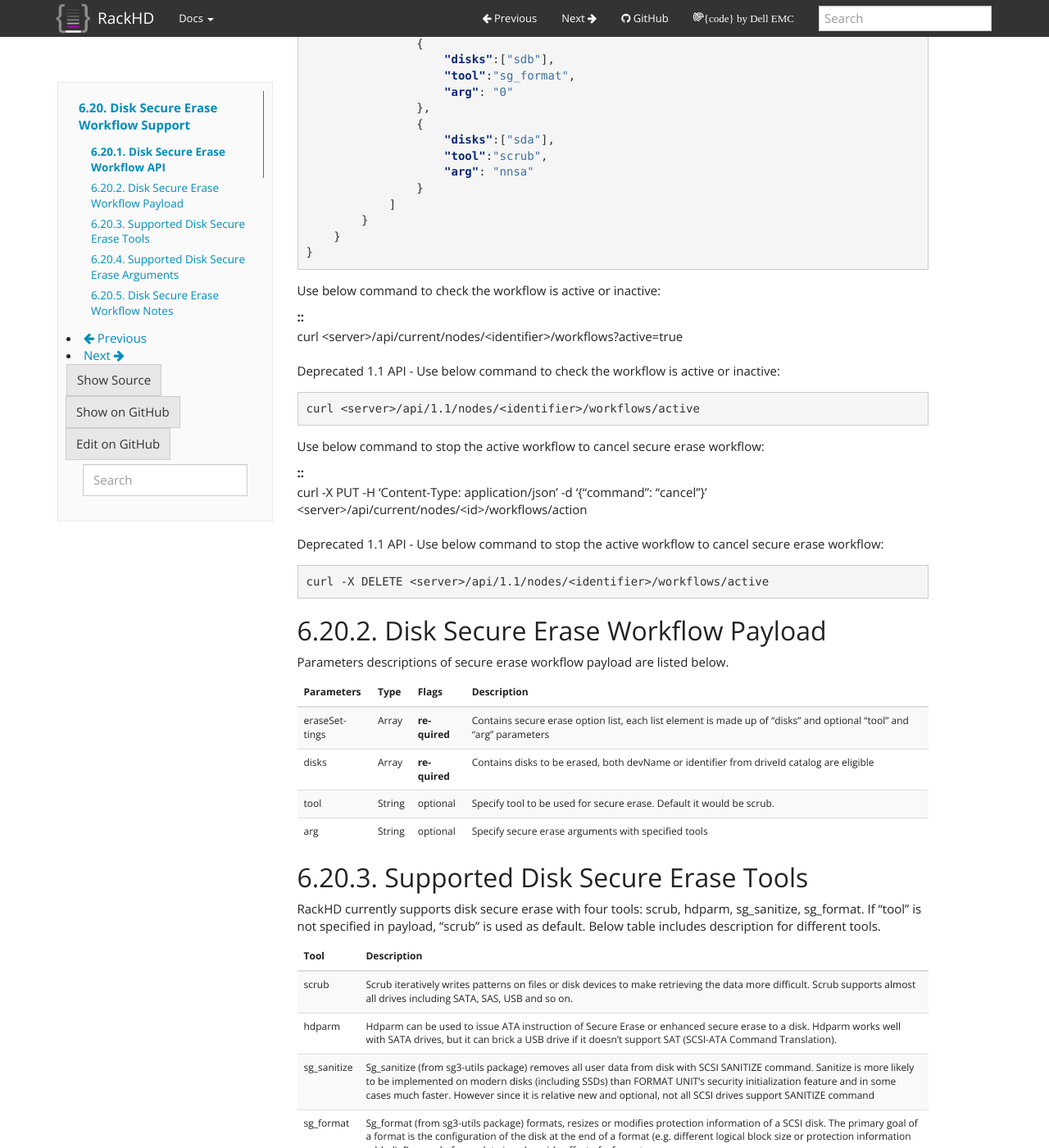
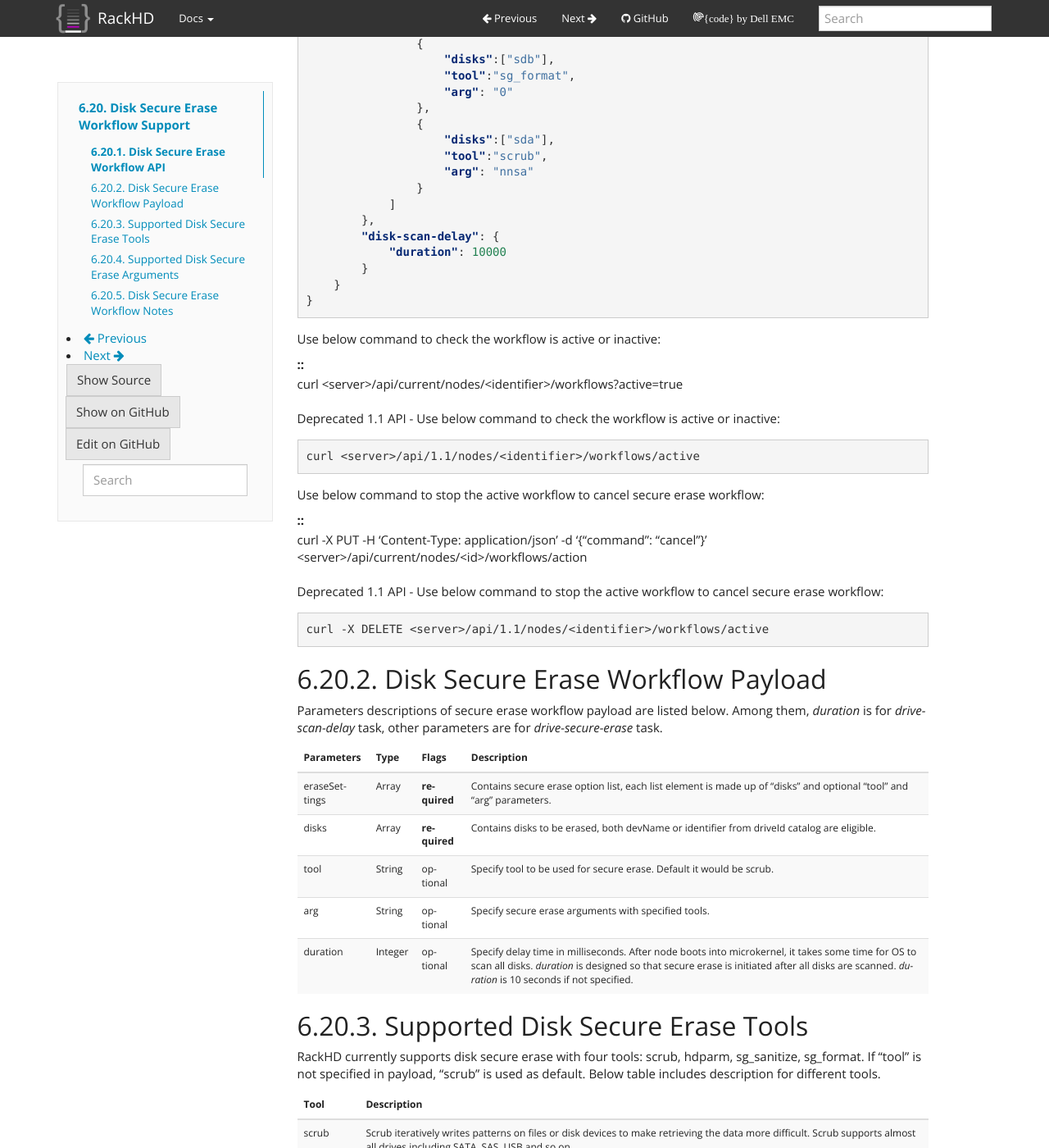
Before and after one commit to RackHD/docs, a Sphinx documentation site: the page built from docs/rackhd/secure_erase.rst, in a window 1280 px wide and 1400 px high, scrolled down 529 px. Shown: the whole window at 82% size. Built offline with Sphinx 7.4.7, drawn with Linux system fonts in a browser that asks for light colours; pages that are not in the unit, such as notebooks, are missing from menus; some of the changed text lies outside the part shown.

Commit message:
Update secure erase workflow  * Include description for drive scan delay parameter 'duration'  * Specifiy RackHD tested secure erase cases.

```diff
--- a/docs/rackhd/samples/secure-erase.json
+++ b/docs/rackhd/samples/secure-erase.json
@@ -13,6 +13,9 @@
                     "arg": "nnsa"
                 }
             ]
+        },
+        "disk-scan-delay": {
+            "duration": 10000
         }
     }
 }
--- a/docs/rackhd/secure_erase.rst
+++ b/docs/rackhd/secure_erase.rst
@@ -51,15 +51,16 @@ Deprecated 1.1 API - Use below command to stop the active workflow to cancel sec
 Disk Secure Erase Workflow Payload
 ^^^^^^^^^^^^^^^^^^^^^^^^^^^^^^^^^^^^
 
-Parameters descriptions of secure erase workflow payload are listed below.
+Parameters descriptions of secure erase workflow payload are listed below. Among them, `duration` is for `drive-scan-delay` task, other parameters are for `drive-secure-erase` task.
 
 =================== ================ ============ ============================================
 Parameters          Type              Flags       Description
 =================== ================ ============ ============================================
-eraseSettings       Array            **required** Contains secure erase option list, each list element is made up of "disks" and optional "tool" and "arg" parameters
-disks               Array            **required** Contains disks to be erased, both devName or identifier from driveId catalog are eligible
+eraseSettings       Array            **required** Contains secure erase option list, each list element is made up of "disks" and optional "tool" and "arg" parameters.
+disks               Array            **required** Contains disks to be erased, both devName or identifier from driveId catalog are eligible.
 tool                String           optional     Specify tool to be used for secure erase. Default it would be scrub.
-arg                 String           optional     Specify secure erase arguments with specified tools
+arg                 String           optional     Specify secure erase arguments with specified tools.
+duration            Integer          optional     Specify delay time in milliseconds. After node boots into microkernel, it takes some time for OS to scan all disks. `duration` is designed so that secure erase is initiated after all disks are scanned. `duration` is 10 seconds if not specified.
 =================== ================ ============ ============================================
 
 Supported Disk Secure Erase Tools
@@ -141,7 +142,8 @@ Disk Secure Erase Workflow Notes
 ^^^^^^^^^^^^^^^^^^^^^^^^^^^^^^^^
 Please pay attention to below items if you are using RackHD secure erase function:
 
-* **Use RackHD to manage RAID operation**. RackHD relies on its catalog data for secure erase. If RAID operation is not done via RackHD, RackHD secure erase workflow is not able to recognize drive names given. A suggestion is to re-run discovery for the compute node if you did changed RAID configure not using RackHD
+* **RackHD Secure Erase is not fully tested**. RackHD secure erase is tested on RackHD supported servers with only one LSI RAID controller. Servers with multiple RAID controllers, disk array enclosures or non-LSI RAID controllers are not tested.
+* **Use RackHD to manage RAID operation**. RackHD relies on its catalog data for secure erase. If RAID operation is not done via RackHD, RackHD secure erase workflow might not be able to recognize drive names given and fail. A suggestion is to re-run discovery for the compute node if you did changed RAID configure not using RackHD.
 * **Secure Erase is time-consuming**. Hdparm, sg_format and sg_sanitize will leverage drive firmware to do secure erase, even so it might take hours for a 1T drive. Scrub is overwriting data to disks and its speed is depends on argument you chose. For a "gutmann" argument, it will take days to erase a 1T drive.
 * **Cancel Secure Erase workflow can't cancel secure erase operation**. Hdparm, sg_sanitize and sg_format are leverage drive firmware to do secure erase, once started there is no proper way to ask drive firmware to stop it till now.
 * **Power cycle is risky**. Except for scrub tool, other tools are actually issue a command to drive and drive itself will control secure erase. That means once you started secure erase workflow, you can't stop it until it is completed. If you power cycled compute node under this case, drive might be frozen, locked or in worst case bricked. All data will not be accessible. If this happens, you need extra effort to bring your disks back to normal status.
```
